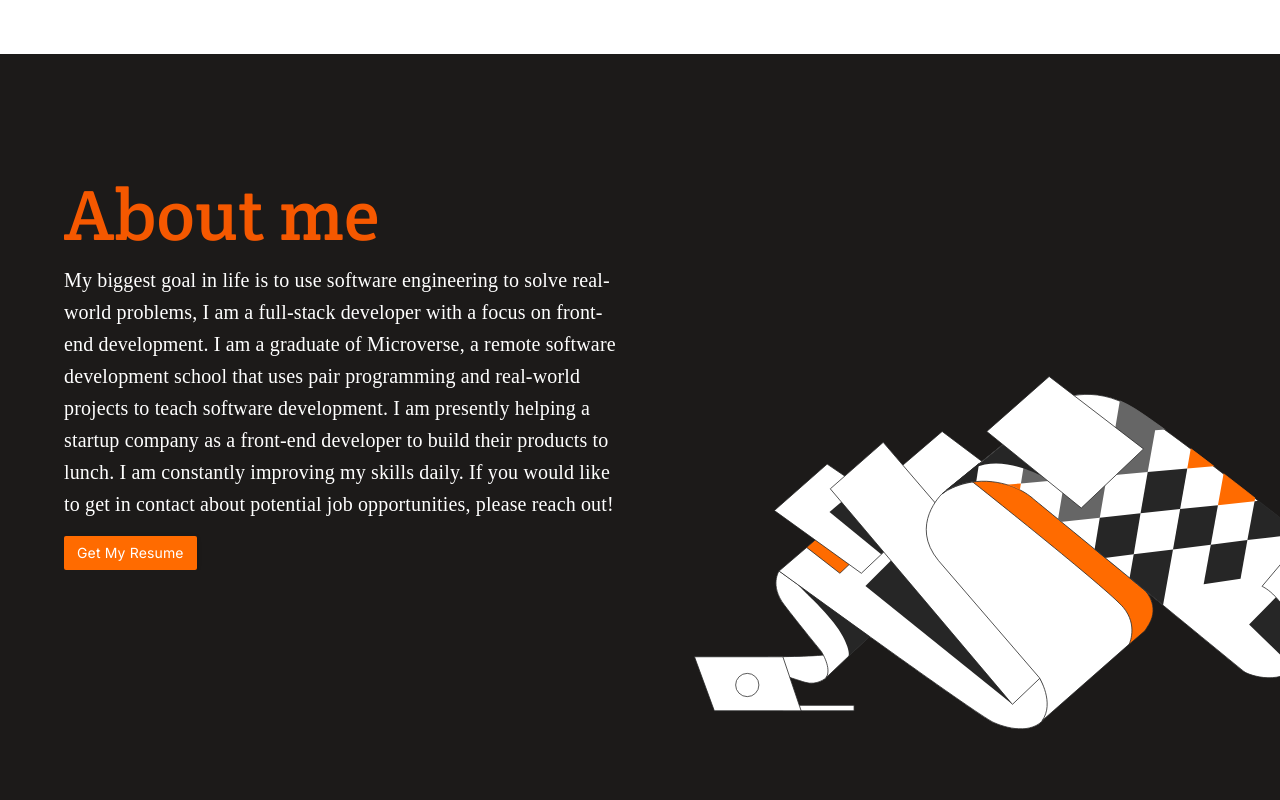
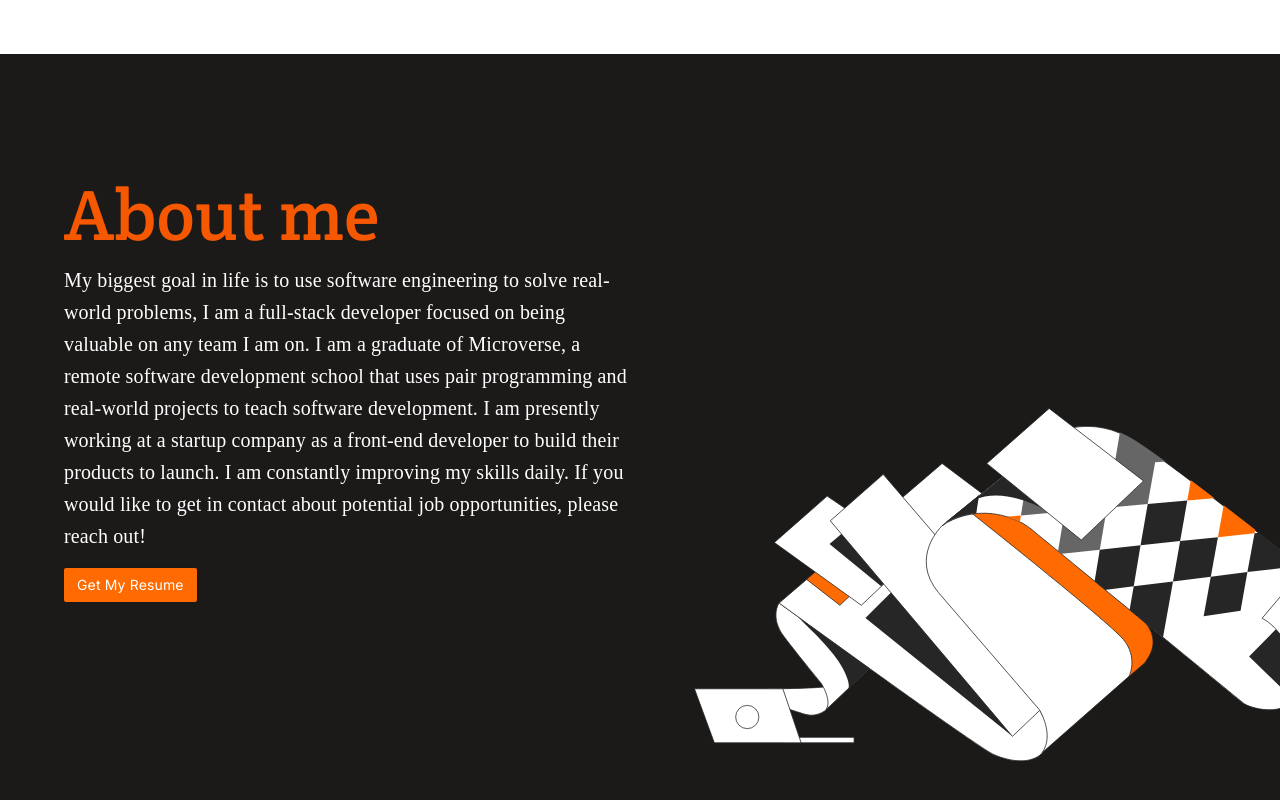
Before and after one commit to peterdgreat/My-Personal-Website, a React (Create React App) app: page / in a window 1280 px wide. Shown: the part 3048-3848 px from the top of the page. Built offline with nearby package versions, Linux system fonts and the light colour scheme.

Commit message:
edited anout me

```diff
--- a/src/components/About.js
+++ b/src/components/About.js
@@ -11,12 +11,12 @@ export default function About() {
           <p className="abt-size description">
             {' '}
             My biggest goal in life is to use software engineering to solve
-            real-world problems, I am a full-stack developer with a focus on front-end
-            development.
+            real-world problems, I am a full-stack developer focused on being
+            valuable on any team I am on.
             I am a graduate of Microverse, a remote software development school that uses pair
             programming and real-world projects to teach software development.
-            I am presently helping a startup company as a front-end developer
-            to build their products to lunch.
+            I am presently working at a startup company as a front-end developer
+            to build their products to launch.
             I am constantly improving my skills daily. If
             you would like to get in contact about potential job opportunities, please
             reach out!
```
